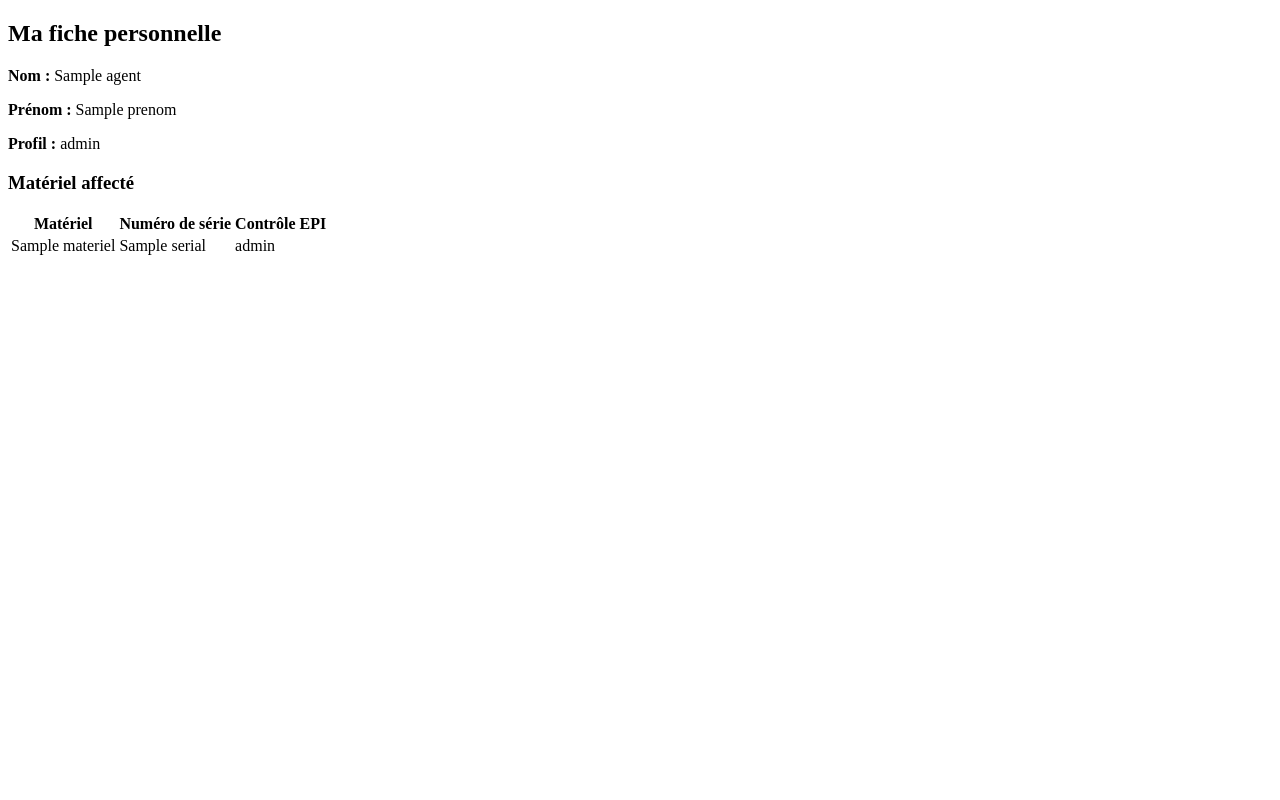
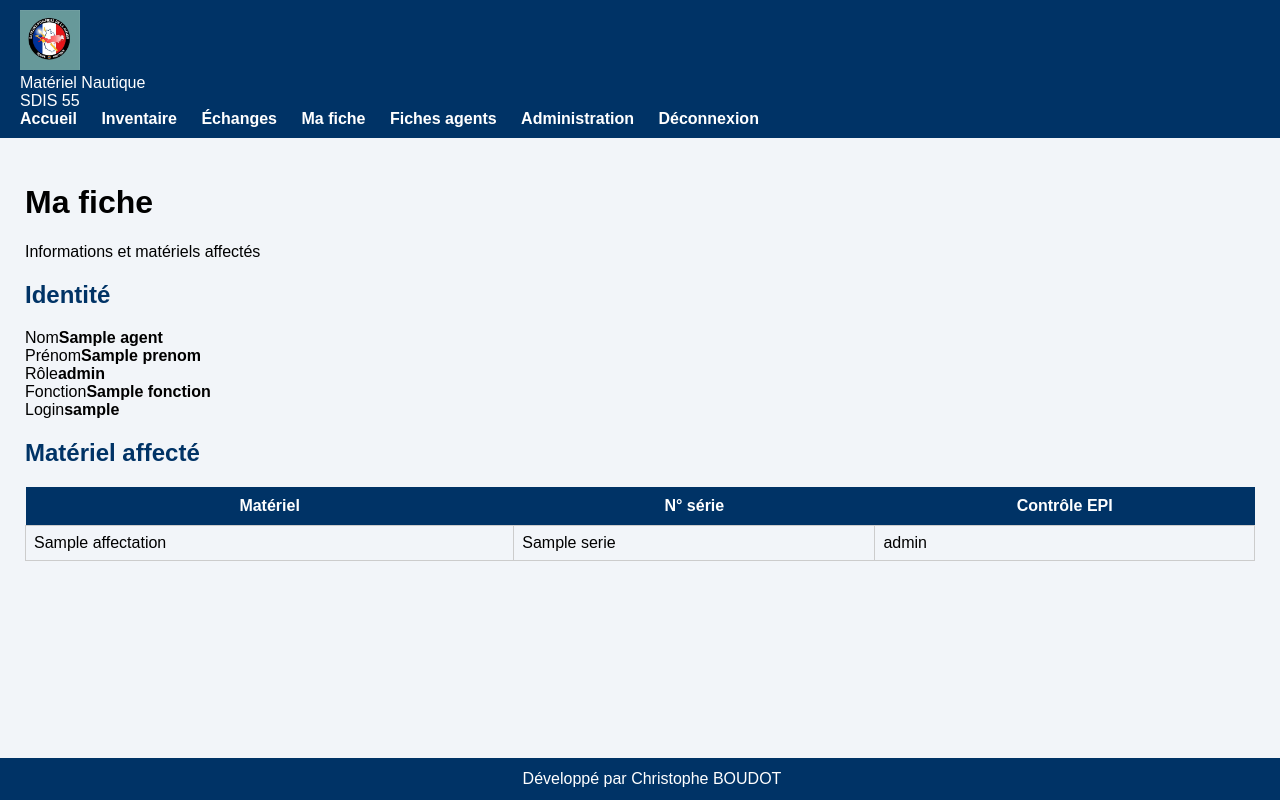
Before and after one commit to Tof55260/materiel-nautique-sdis55, a Flask app: template templates/ma_fiche.html in a window 1280 px wide. Run offline with Flask 3, Linux system fonts and the light colour scheme; the visitor is signed in with stand-in values (Sample User, id 1); the template is opened without the code that fills it: most values are stand-ins (such as "Sample title", 1, 10 or a date in 2020).

Commit message:
Update ma_fiche.html

```diff
--- a/templates/ma_fiche.html
+++ b/templates/ma_fiche.html
@@ -1,33 +1,47 @@
-<!DOCTYPE html>
-<html>
+{% extends "base.html" %}
+{% block content %}
 
-
-<h2>Ma fiche personnelle</h2>
-
-<div class="card">
-    <p><strong>Nom :</strong> {{ agent.nom }}</p>
-    <p><strong>Prénom :</strong> {{ agent.prenom }}</p>
-    <p><strong>Profil :</strong> {{ agent.role }}</p>
+<div class="pagehead">
+  <h1 class="h1">Ma fiche</h1>
+  <p class="muted">Informations et matériels affectés</p>
 </div>
 
-<h3>Matériel affecté</h3>
+<div class="grid">
+  <div class="card">
+    <h2 class="h2">Identité</h2>
+    <div class="kv">
+      <div class="kv__row"><span>Nom</span><strong>{{ agent.get("nom","") }}</strong></div>
+      <div class="kv__row"><span>Prénom</span><strong>{{ agent.get("prenom","") }}</strong></div>
+      <div class="kv__row"><span>Rôle</span><strong>{{ agent.get("role","") }}</strong></div>
+      <div class="kv__row"><span>Fonction</span><strong>{{ agent.get("fonction","") }}</strong></div>
+      <div class="kv__row"><span>Login</span><strong>{{ agent.get("login","") }}</strong></div>
+    </div>
+  </div>
 
-<table>
-    <tr>
-        <th>Matériel</th>
-        <th>Numéro de série</th>
-        <th>Contrôle EPI</th>
-    </tr>
+  <div class="card">
+    <h2 class="h2">Matériel affecté</h2>
 
-    {% for m in materiel %}
-    <tr>
-        <td>{{ m.materiel }}</td>
-        <td>{{ m.serial }}</td>
-        <td>{{ m.controle_epi or "" }}</td>
-    </tr>
-    {% else %}
-    <tr>
-        <td colspan="3" style="text-align:center">Aucun matériel affecté</td>
-    </tr>
-    {% endfor %}
-</table>
+    <table class="table">
+      <thead>
+        <tr>
+          <th>Matériel</th>
+          <th>N° série</th>
+          <th>Contrôle EPI</th>
+        </tr>
+      </thead>
+      <tbody>
+        {% for a in affectations %}
+        <tr>
+          <td>{{ a.get("nom","") }}</td>
+          <td>{{ a.get("serie","") }}</td>
+          <td>{{ a.get("controle_epi","") }}</td>
+        </tr>
+        {% else %}
+        <tr><td colspan="3" class="muted">Aucun matériel affecté.</td></tr>
+        {% endfor %}
+      </tbody>
+    </table>
+  </div>
+</div>
+
+{% endblock %}
```
